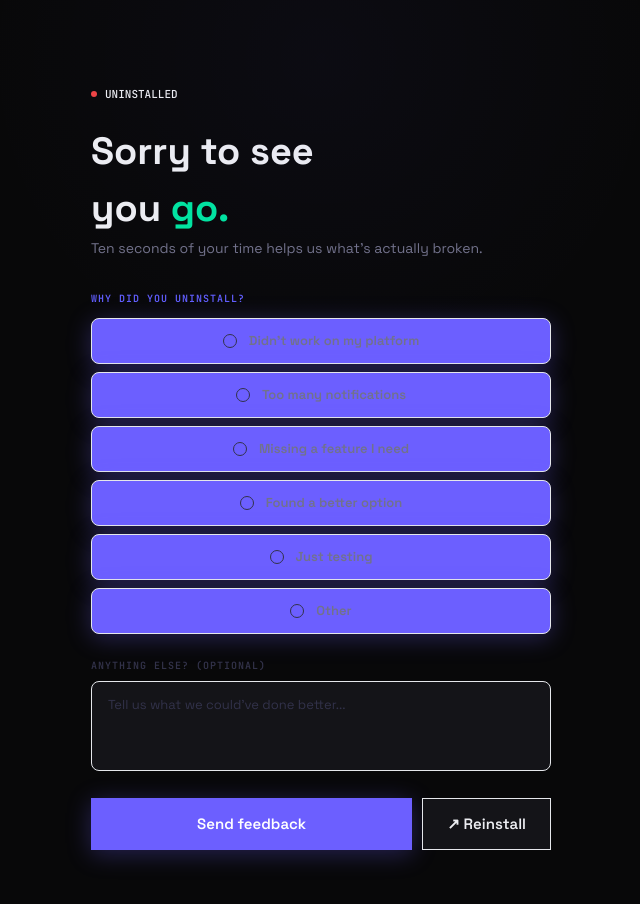
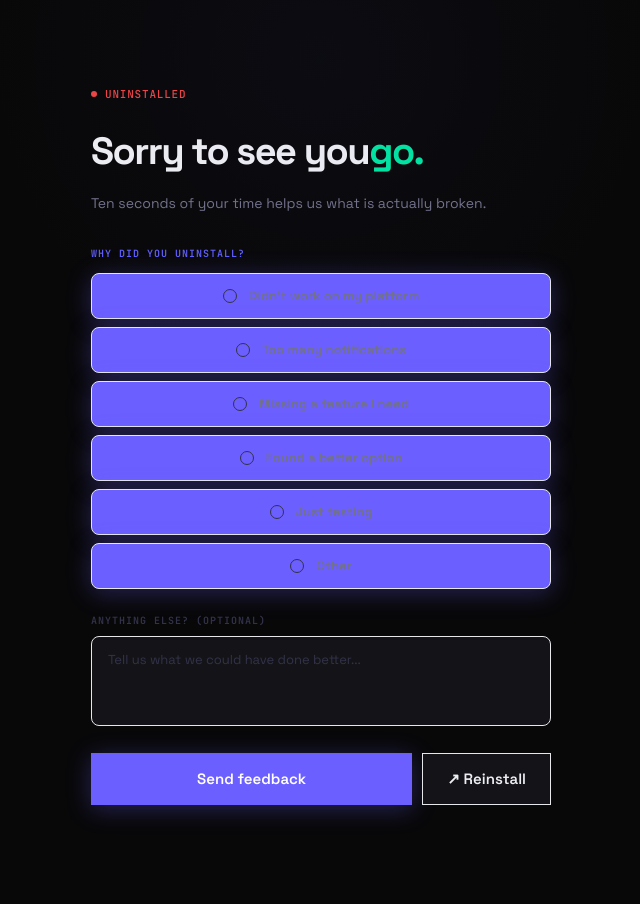
Before and after one commit to anu-ship-it/tokenpulse-web, a Next.js app: page /uninstall in a window 1280 px wide. Shown: the part 400-1304 px from the top of the page, without its empty margins (319-959 px from the left). Built offline with nearby package versions, Linux system fonts and the light colour scheme; no server answers.

Commit message:
Updated the file

```diff
--- a/app/uninstall/page.tsx
+++ b/app/uninstall/page.tsx
@@ -1,6 +1,5 @@
 "use client";
 import { useState } from "react";
-import Link from "next/link";
 import Nav from "@/components/layout/Footer";
 import Footer from "@/components/layout/Footer";
 import Button from "@/components/ui/Button";
@@ -9,7 +8,7 @@ const STORE_URL =
   "https://chromewebstore.google.com/detail/tokenpulse-%E2%80%94-chatgpt-clau/oimclhdbljodjklchfcehhic";
 
 const reasons = [
-  "Didn't work on my platform",
+  "Didn\'t work on my platform",
   "Too many notifications",
   "Missing a feature I need",
   "Found a better option",
@@ -48,16 +47,16 @@ export default function UninstallPage() {
         <div className="flex-1 flex items-center justify-center px-6 py-32">
           <div className="w-full max-w-[460px]">
             {status === "success" ? (
-              <div className="text-left">
+              <div>
                 <div className="w-12 h-12 rounded-x1 bg-[rgba(0,229,160,0.08)] border border-[rgba(0,229,160,0.18)] flex items-center justify-center mb-6">
-                  <div className="w-2.5 h-2.5 rounded-full bg-[#00E5A0] shadow-[0_0_8px_rgba(0,229,160,0.5)]" />
+                  <div className="w-2.5 h-2.5 rounded-full bg-[#00E5A0]" />
                 </div>
-                <h2 className="text-[26] font-bold tracking-tight mb-3">
+                <h2 className="text-[26px] font-bold tracking-tight mb-3">
                   Thanks for the feedback.
                 </h2>
                 <p className="text-[14px] text-[#72728A] leading-relaxed mb-7">
                   We read every response and use it to decide what to build
-                  next. If you ever want to come back, We'll be here.
+                  next. If you ever want to come back, we'll be here.
                 </p>
                 <Button href={STORE_URL} external variant="secondary">
                   ↗ Reinstall TokenPulse
@@ -67,19 +66,17 @@ export default function UninstallPage() {
               <>
                 <div className="flex items-center gap-2 mb-5">
                   <div className="w-1.5 h-1.5 rounded-full bg-[#EF4444]" />
-                  <span className="font-mono text-[11px] font-medium text-[#EF4444]tracking-[0.8px] uppercase">
+                  <span className="font-mono text-[11px] font-medium text-[#EF4444] tracking-[0.8px] uppercase">
                     Uninstalled
                   </span>
                 </div>
-                <h1 className="text-[clamp(28px,4vw,38px)] font-bold tracking-[-0.04em]mb-3">
-                  Sorry to see
-                  <br />
-                  you <em className="not-italic text-[#00E5A0]">go.</em>
+                <h1 className="text-[clamp(28px,4vw,38px)] font-bold tracking-[-0.04em] mb-3">
+                  Sorry to see you
+                  <em className="not-italic text-[#00E5A0]">go.</em>
                 </h1>
                 <p className="text-[14px] text-[#72728A] leading-relaxed mb-8">
-                  Ten seconds of your time helps us what's actually broken.
+                  Ten seconds of your time helps us what is actually broken.
                 </p>
-
                 <div className="font-mono text-[10px] font-semibold uppercase tracking-widest text-[#625FFF] mb-3">
                   Why did you uninstall?
                 </div>
@@ -109,18 +106,16 @@ export default function UninstallPage() {
                     </Button>
                   ))}
                 </div>
-
                 <div className="font-mono text-[10px] font-semibold uppercase tracking-widest text-[#32324A] mb-2">
                   Anything else? (optional)
                 </div>
                 <textarea
                   rows={3}
-                  placeholder="Tell us what we could've done better..."
+                  placeholder="Tell us what we could have done better..."
                   value={detail}
                   onChange={(e) => setDetail(e.target.value)}
                   className="w-full px-4 py-3 rounded-lg text-[13px] bg-[#141418] text-[#EDEEF2] placeholder-[#32324A] border border-white/8 focus:border-[rgba(108,95,255,0.4)] outline-none resize-none leading-relaxed mb-5"
                 />
-
                 <div className="flex gap-2.5">
                   <Button
                     onClick={handleSubmit}
@@ -139,7 +134,6 @@ export default function UninstallPage() {
                     ↗ Reinstall
                   </Button>
                 </div>
-
                 {status === "error" && (
                   <p className="font-mono text-[10px] text-[#EF4444] text-center mt-3">
                     Something went wrong. Try again.
```
